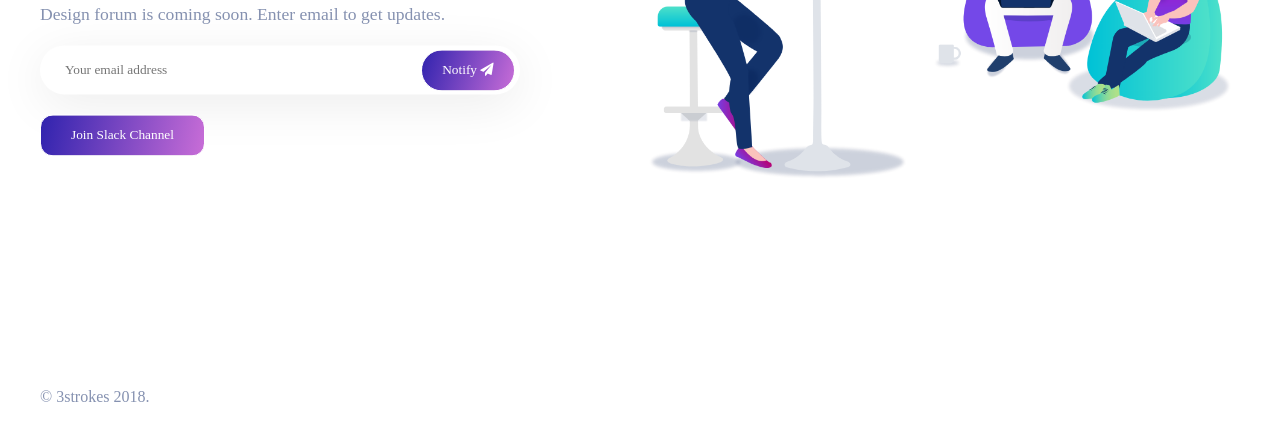
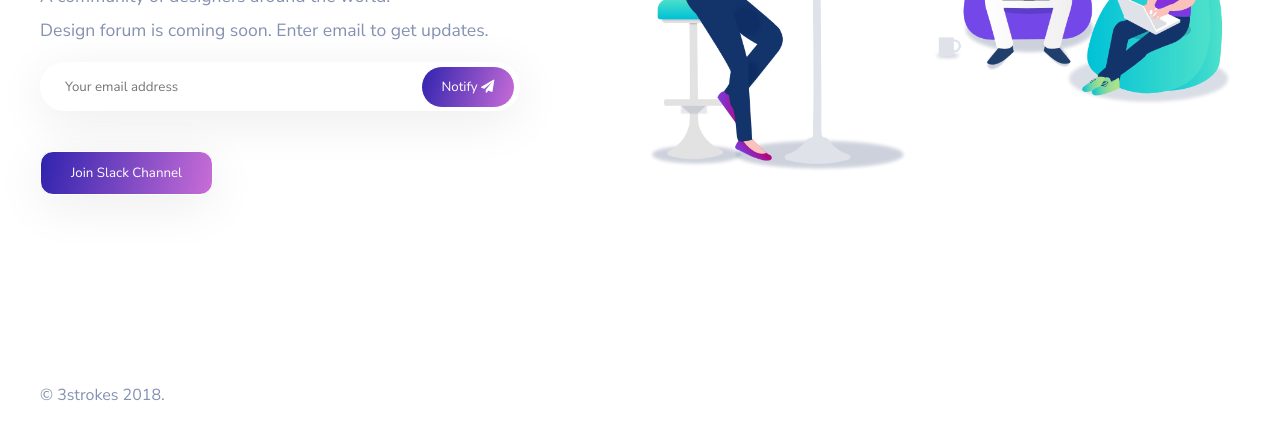
Before and after one commit to 3strokes/3strokes, a plain HTML site: page index.html in a window 1280 px wide. Shown: the part 374-800 px from the top of the page. Drawn offline with Linux system fonts and the light colour scheme.

Commit message:
Updated Slack URL, Added Font and Join Slack Channel

```diff
--- a/css/main.css
+++ b/css/main.css
@@ -1,5 +1,5 @@
 * {
-    font-family: "Nunito Sans";
+    font-family: 'Nunito Sans', sans-serif;
     padding: 0;
     margin: 0;
     list-style: none;
@@ -165,7 +165,7 @@ form button {
 }
 
 .join-btn {
-    margin-top: 20px;
+    margin-top: 40px;
 }
 
 .join-btn button {
@@ -174,4 +174,5 @@ form button {
     padding: 12px 30px;
     border: 1px solid #fff;
     color: #fff;
+    box-shadow: 0 10px 50px rgba(0, 0, 0, 0.08);
 }
--- a/index.html
+++ b/index.html
@@ -5,6 +5,7 @@
     <meta http-equiv="X-UA-Compatible" content="IE=edge">
     <title>3Strokes</title>
     <meta name="viewport" content="width=device-width, initial-scale=1.0">
+    <link href="https://fonts.googleapis.com/css?family=Nunito+Sans:400,600" rel="stylesheet">
     <link href="https://stackpath.bootstrapcdn.com/font-awesome/4.7.0/css/font-awesome.min.css" rel="stylesheet">
     <link rel="stylesheet" href="./css/main.css" />
     <link rel="stylesheet" href="./css/responsive.css">
@@ -42,7 +43,7 @@
                 </form>
             </div>
             <div class="join-btn">
-                <a href="https://3strokes.slack.com" target="_blank">
+                <a href="https://goo.gl/pDVTMn" target="_blank">
                     <button>
                         Join Slack Channel
                     </button>
```
